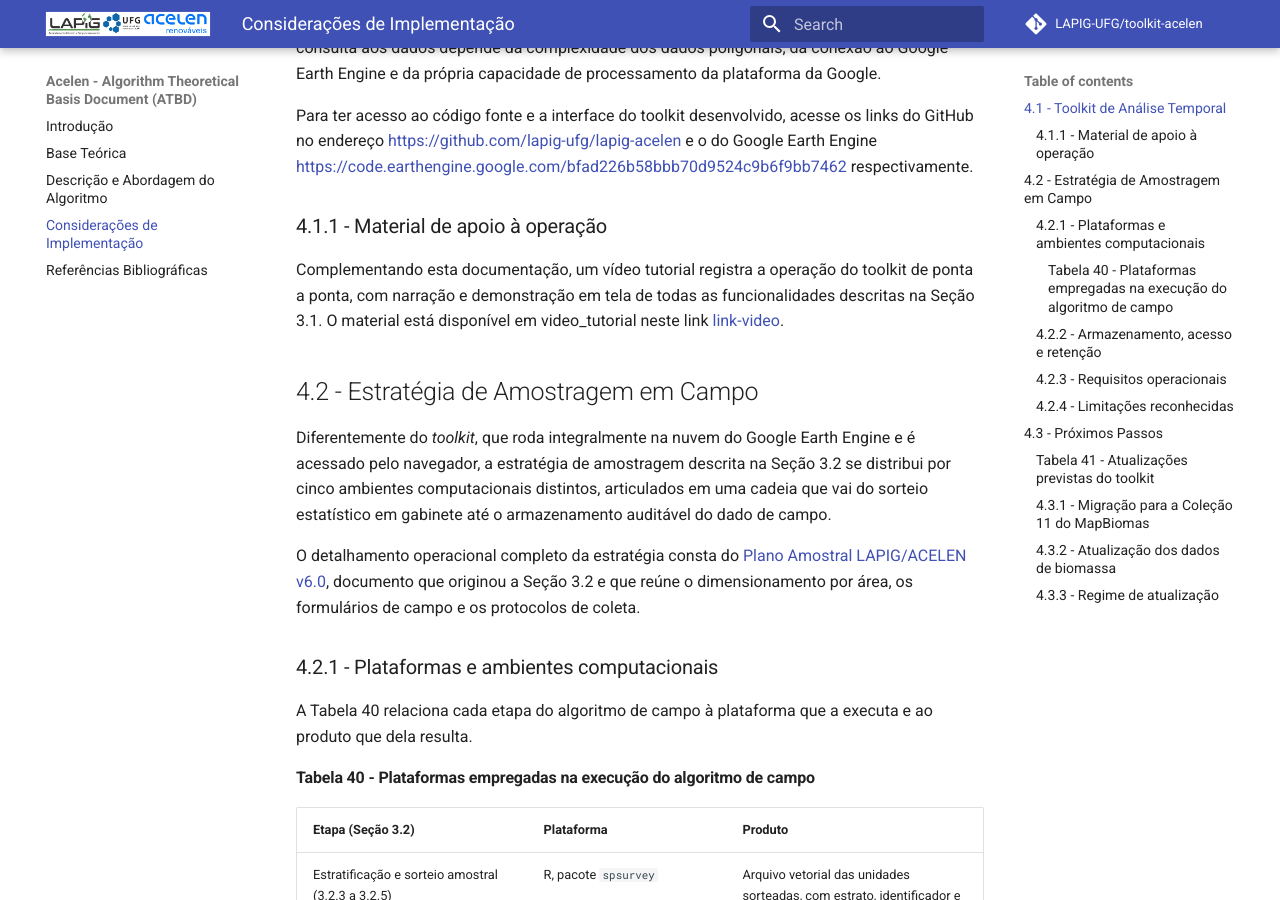
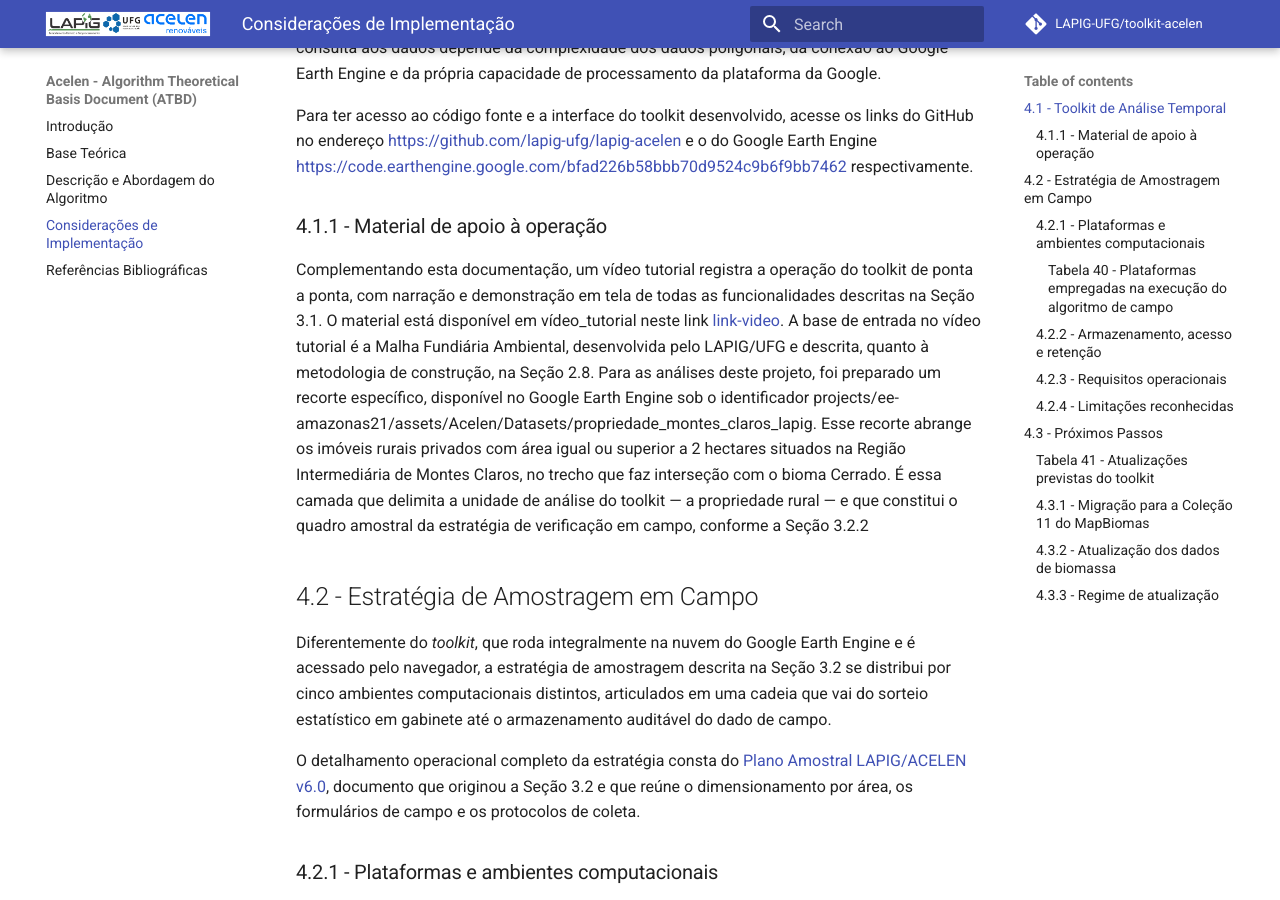
Before and after one commit to lapig-ufg/lapig-acelen, an MkDocs documentation site: the page built from docs/04_CONSIDERACOES_DE_IMPLEMENTACAO.md, in a window 1280 px wide and 900 px high, scrolled down 584 px. Built offline with MkDocs 1.6.1 and Material for MkDocs 9.7.7, drawn with Linux system fonts in a browser that asks for light colours; comment, search, counter and statistics services are not loaded.

Commit message:
Update 04_CONSIDERACOES_DE_IMPLEMENTACAO.md

```diff
--- a/docs/04_CONSIDERACOES_DE_IMPLEMENTACAO.md
+++ b/docs/04_CONSIDERACOES_DE_IMPLEMENTACAO.md
@@ -12,7 +12,7 @@ Para ter acesso ao código fonte e a interface do toolkit desenvolvido, acesse o
 
 ### 4.1.1 - Material de apoio à operação
 
-Complementando esta documentação, um vídeo tutorial registra a operação do toolkit de ponta a ponta, com narração e demonstração em tela de todas as funcionalidades descritas na Seção 3.1. O material está disponível em video_tutorial neste link [link-video](https://drive.google.com/file/d/1_GYqF-2kMnPF4Lnsrr97450Kq_Bqhhvy/view?usp=sharing).
+Complementando esta documentação, um vídeo tutorial registra a operação do toolkit de ponta a ponta, com narração e demonstração em tela de todas as funcionalidades descritas na Seção 3.1. O material está disponível em vídeo_tutorial neste link [link-video](https://drive.google.com/file/d/1_GYqF-2kMnPF4Lnsrr97450Kq_Bqhhvy/view?usp=sharing). A base de entrada no vídeo tutorial é a Malha Fundiária Ambiental, desenvolvida pelo LAPIG/UFG e descrita, quanto à metodologia de construção, na Seção 2.8. Para as análises deste projeto, foi preparado um recorte específico, disponível no Google Earth Engine sob o identificador projects/ee-amazonas21/assets/Acelen/Datasets/propriedade_montes_claros_lapig. Esse recorte abrange os imóveis rurais privados com área igual ou superior a 2 hectares situados na Região Intermediária de Montes Claros, no trecho que faz interseção com o bioma Cerrado. É essa camada que delimita a unidade de análise do toolkit — a propriedade rural — e que constitui o quadro amostral da estratégia de verificação em campo, conforme a Seção 3.2.2
 
 ## 4.2 - Estratégia de Amostragem em Campo
 
```
